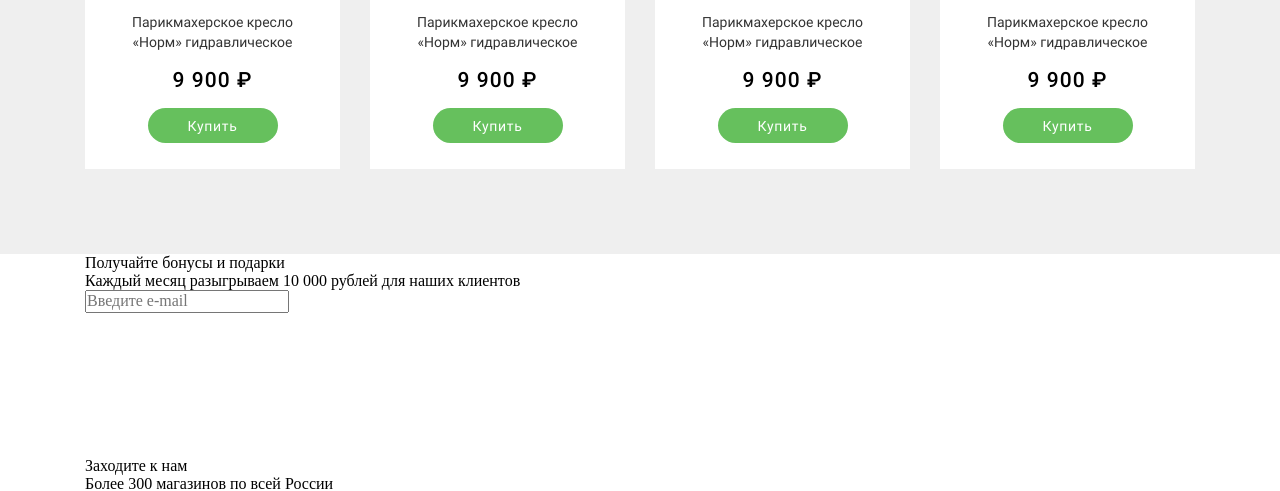
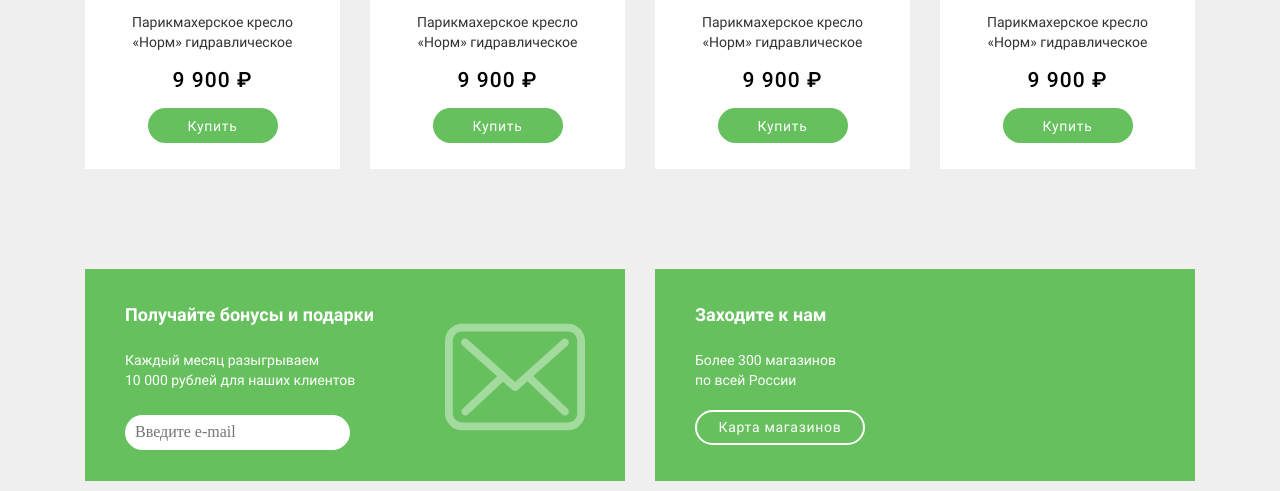
Before and after one commit to olesyakrayanskaya/Beauty, a website built with webpack: page src/index.html in a window 1280 px wide. Shown: the part 1205-1696 px from the top of the page. Built offline with nearby package versions, Linux system fonts and the light colour scheme.

Commit message:
section connect styles

```diff
--- a/src/index.html
+++ b/src/index.html
@@ -108,20 +108,25 @@
         </section>
         <section class="connect">
             <div class="container">
+                <div class="connect__inner">
                     <div class="connect__box connect__box_mail">
                         <div class="connect__text">
                             <p class="connect__subtitle">Получайте бонусы и подарки</p>
-                        <p class="connect__description">Каждый месяц разыгрываем 10 000 рублей для наших клиентов</p>
-                        <input class="connect__mail" type="email" name="mail" id="mail" placeholder="Введите e-mail">
+                            <p class="connect__description">Каждый месяц разыгрываем <br> 10 000 рублей для наших
+                                клиентов
+                            </p>
+                            <input class="connect__mail" type="email" name="mail" id="mail"
+                                placeholder="Введите e-mail">
                         </div>
                         <img class="connect__icon" src="./images/envelope.svg" alt="envelope">
                     </div>
                     <div class="connect__box">
                         <div class="connect__text">
                             <p class="connect__subtitle">Заходите к нам</p>
-                        <p class="connect__description">Более 300 магазинов
+                            <p class="connect__description">Более 300 магазинов <br>
                                 по всей России</p>
                             <a class="connect__link" href="#">Карта магазинов</a>
+                        </div>
                     </div>
                 </div>
             </div>
--- a/src/scss/components/_connect.scss
+++ b/src/scss/components/_connect.scss
@@ -1,2 +1,82 @@
-@use '../base/variables';
-@use '../base/extends';
+@use "../base/variables";
+@use "../base/extends";
+@use "../components/banner";
+
+.connect {
+    background-color: variables.$grey;
+    padding-bottom: 130px;
+
+    &__inner {
+        display: flex;
+        flex-direction: row;
+        justify-content: space-between;
+        align-items: center;
+        flex-wrap: wrap;
+
+        @media (max-width: 1142px) {
+            justify-content: center;
+        }
+    }
+
+    &__box {
+        width: 540px;
+        height: 212px;
+        background-color: variables.$green;
+        padding: 35px 40px;
+        margin-top: 15px;
+
+        @media (max-width: 560px) {
+            width: 80vw;
+            height: auto;
+        }
+    }
+
+    &__box_mail {
+        display: flex;
+        flex-direction: row;
+        justify-content: space-between;
+        align-items: center;
+        flex-wrap: wrap;
+    }
+
+    &__subtitle {
+        font-family: "Roboto", Arial, Helvetica, sans-serif;
+        font-style: normal;
+        font-weight: 700;
+        font-size: 18px;
+        line-height: 21px;
+        color: variables.$white;
+        margin-bottom: 25px;
+    }
+
+    &__description {
+        @extend %paragraph-text-white;
+    }
+
+    &__link {
+        @extend .banner__link;
+        height: 35px;
+        margin-top: 20px;
+    }
+
+    &__mail {
+        width: 225px;
+        height: 35px;
+        border-radius: 30px;
+        border: transparent;
+        cursor: pointer;
+        padding: 0 10px;
+        margin-top: 25px;
+        transition: all 0.7s ease-in;
+
+        &:hover,
+        &:focus {
+            background-color: #ddd7d7;
+        }
+
+        @media (max-width: 560px) {
+            width: 175px;
+            height: 30px;
+        }
+    }
+}
```
Lines whose indentation alone changed are shown as unchanged.
